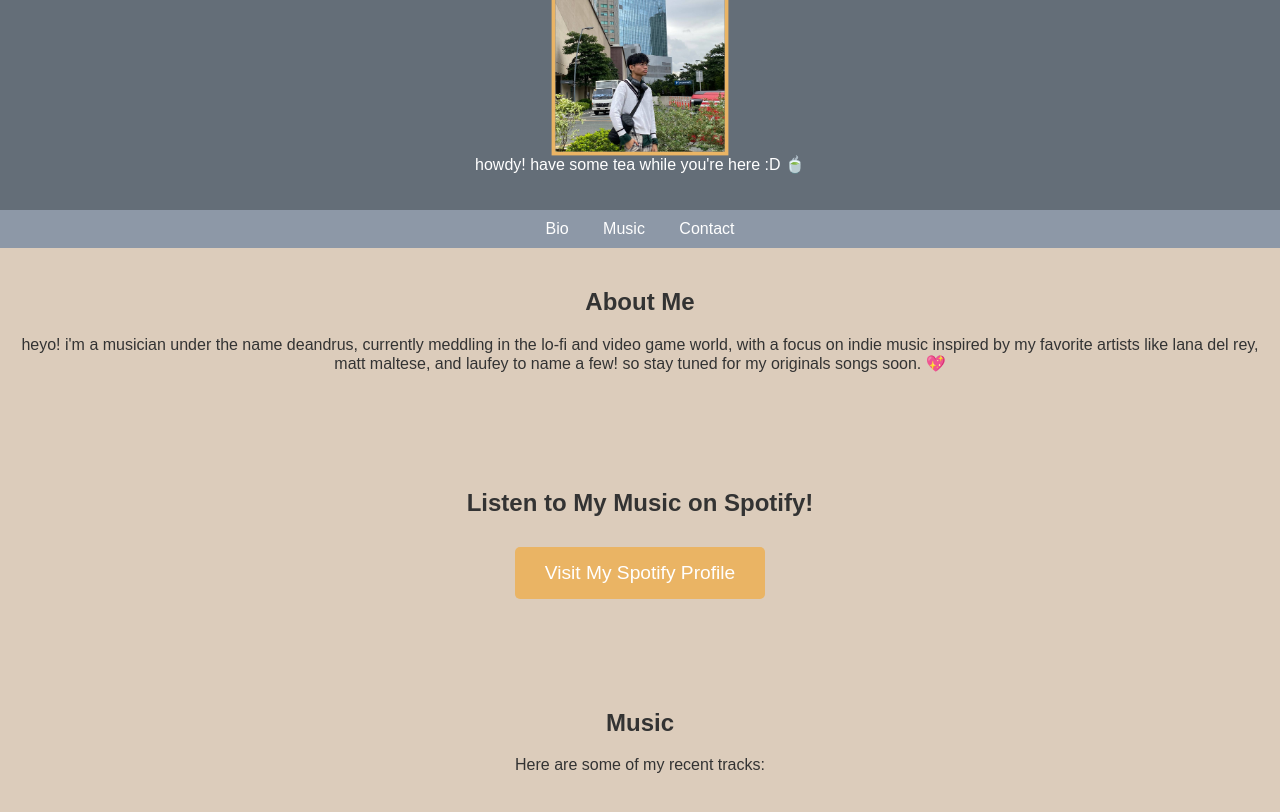
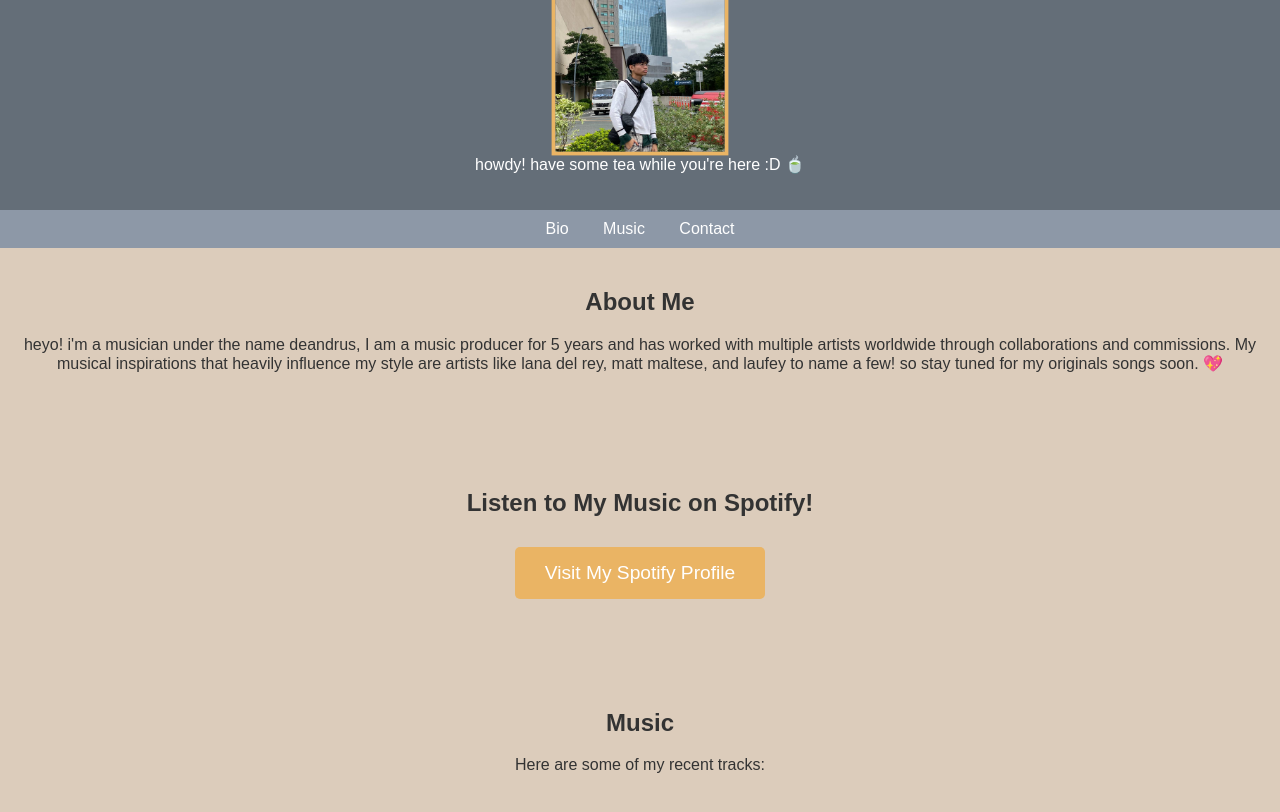
Before and after one commit to deandrus/deandrus.github.io, a plain HTML site: page index.html in a window 1280 px wide. Shown: the part 86-898 px from the top of the page. Drawn offline with Linux system fonts and the light colour scheme; grey boxes are pictures that could not be loaded.

Commit message:
Update index.html

```diff
--- a/index.html
+++ b/index.html
@@ -157,7 +157,7 @@
 
 <section id="bio" class="bio">
     <h2>About Me</h2>
-    <p>heyo! i'm a musician under the name deandrus, currently meddling in the lo-fi and video game world, with a focus on indie music inspired by my favorite artists like lana del rey, matt maltese, and laufey to name a few! so stay tuned for my originals songs soon. 💖 </p>
+    <p>heyo! i'm a musician under the name deandrus, I am a music producer for 5 years and has worked with multiple artists worldwide through collaborations and commissions. My musical inspirations that heavily influence my style are artists like lana del rey, matt maltese, and laufey to name a few! so stay tuned for my originals songs soon. 💖 </p>
 </section>
 
 <section id="spotify" class="spotify">
```
